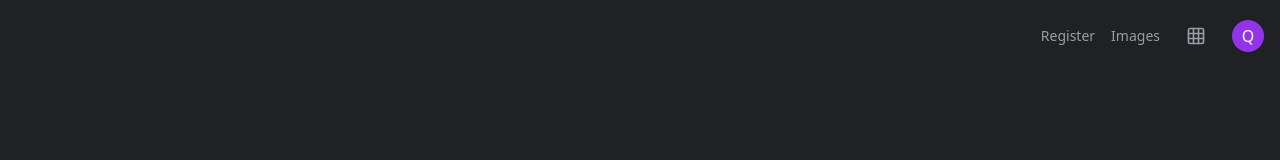
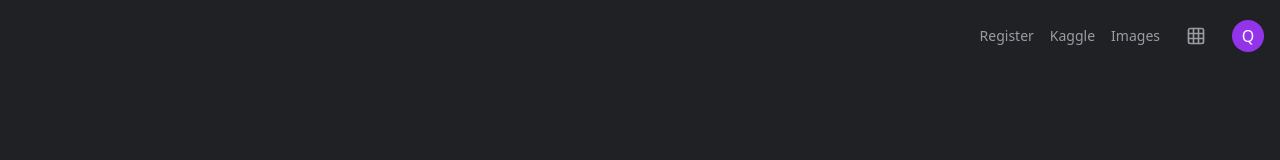
Before and after one commit to NevroHelios/quantageddon, a React (Vite) app: page / in a window 1280 px wide. Shown: the top 160 px of the page. Built offline with nearby package versions, Linux system fonts and the light colour scheme.

Commit message:
Add Kaggle competition link to SearchInterface component

```diff
--- a/src/components/SearchInterface.jsx
+++ b/src/components/SearchInterface.jsx
@@ -123,6 +123,7 @@ const SearchInterface = (props) => {
           >
             <header className="w-full p-4 flex justify-end items-center space-x-4">
               <a href="https://www.iitmparadox.org/events/register/41" className="text-[#999da2] hover:text-white text-sm transition-colors duration-200">Register</a>
+              <a href="https://www.kaggle.com/competitions/xdbfkjs-db" className="text-[#999da2] hover:text-white text-sm transition-colors duration-200">Kaggle</a>
               <a href={REDIRECT_URL} className="text-[#999da2] hover:text-white text-sm transition-colors duration-200">Images</a>
               <button onClick={() => window.location.href = REDIRECT_URL} className="w-10 h-10 flex items-center justify-center hover:bg-[#303134] rounded-full transition-colors duration-200">
                 <Grid className="w-5 h-5 text-[#999da2]" />
```
